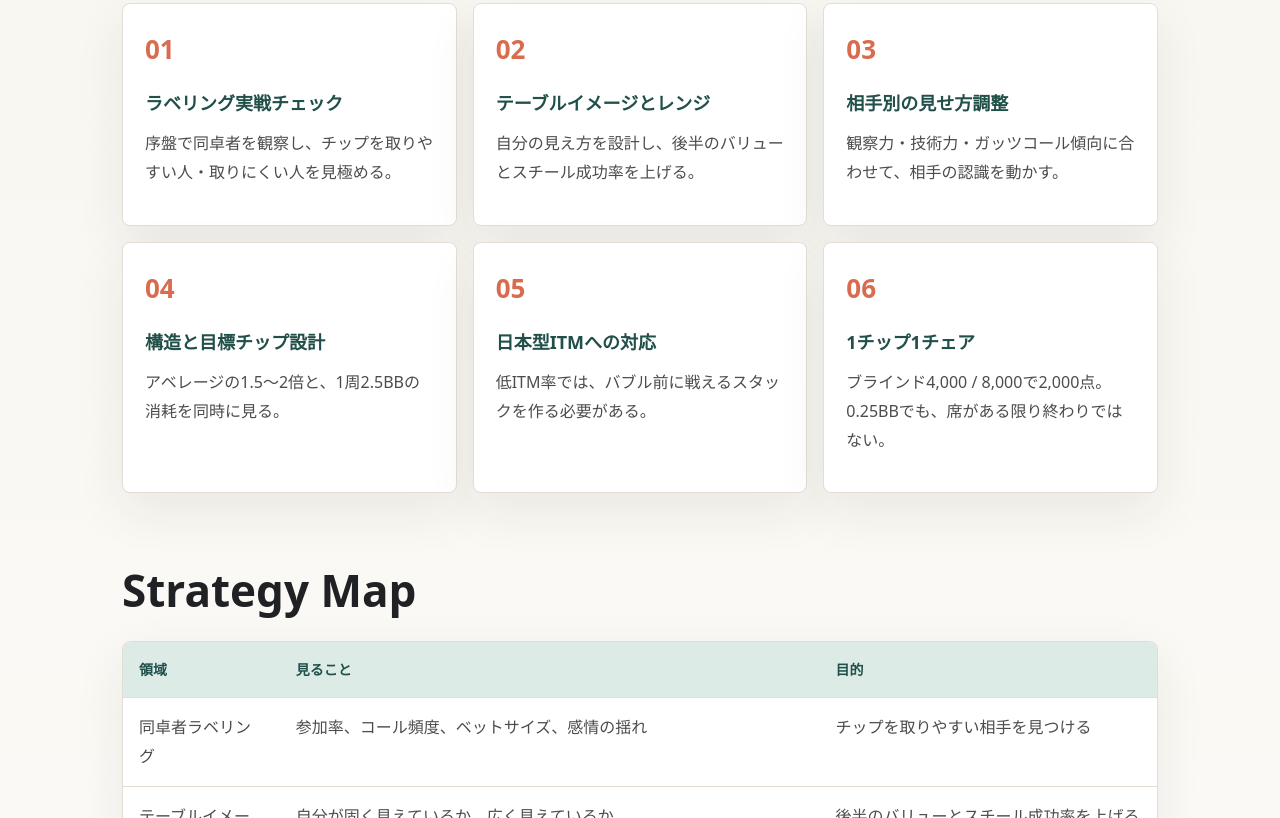
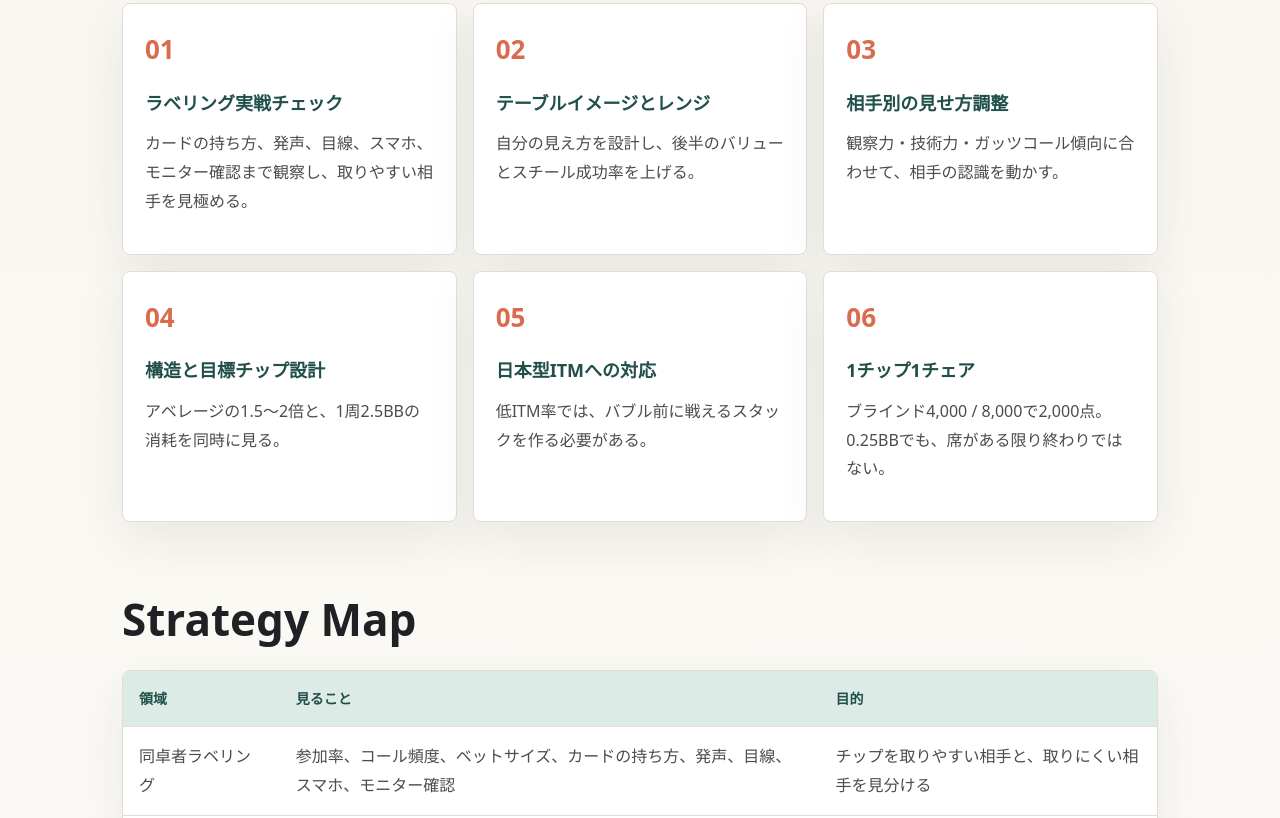
Before and after one commit to nekomura-ai/poker-inmoney-strategy, a plain HTML site: page index.html in a window 1280 px wide. Shown: the part 1240-2058 px from the top of the page. Drawn offline with Linux system fonts and the light colour scheme.

Commit message:
Mention tell observation in guide overview

```diff
--- a/index.html
+++ b/index.html
@@ -4,7 +4,7 @@
   <meta charset="utf-8">
   <meta name="viewport" content="width=device-width, initial-scale=1">
   <title>猫の集会メンバー限定 インマネ戦略ガイド</title>
-  <meta name="description" content="猫の集会メンバー限定のポーカートーナメント実戦ガイド。観察、ラベリング、平均スタック、1周2.5BB、1チップ1チェアをまとめた作戦書です。">
+  <meta name="description" content="猫の集会メンバー限定のポーカートーナメント実戦ガイド。観察、ラベリング、テル、平均スタック、1周2.5BB、1チップ1チェアをまとめた作戦書です。">
   <style>
     :root { --paper:#fbfaf6; --surface:#fff; --ink:#202124; --text:#4a4d4b; --muted:#747a77; --teal:#2f6f68; --teal-dark:#214f4a; --mint:#dcebe6; --coral:#d96c4f; --line:#e4ded2; --shadow:rgba(32,33,36,.08); }
     * { box-sizing:border-box; }
@@ -75,19 +75,11 @@
   </style>
 </head>
 <body>
-  <header class="hero">
-    <div class="hero-inner">
-      <div class="eyebrow">Neko no Shukai / Members Only Playbook</div>
-      <h1><span>猫の集会メンバー限定</span><span>インマネ戦略ガイド</span></h1>
-      <p class="subtitle">これは一般向けの公開資料ではなく、猫の集会メンバーがトーナメントで勝ち残るための作戦書です。観察し、分類し、相手の認識を設計し、インマネに届くスタックを作ります。</p>
-      <div class="motto">合言葉：1チップ1チェア</div>
-      <div class="hero-actions"><a class="button" href="#read">作戦を読む</a><a class="button secondary" href="#orbit">1チップ1チェアを見る</a></div>
-    </div>
-  </header>
+  <header class="hero"><div class="hero-inner"><div class="eyebrow">Neko no Shukai / Members Only Playbook</div><h1><span>猫の集会メンバー限定</span><span>インマネ戦略ガイド</span></h1><p class="subtitle">これは一般向けの公開資料ではなく、猫の集会メンバーがトーナメントで勝ち残るための作戦書です。観察し、分類し、相手の認識を設計し、インマネに届くスタックを作ります。</p><div class="motto">合言葉：1チップ1チェア</div><div class="hero-actions"><a class="button" href="#read">作戦を読む</a><a class="button secondary" href="#orbit">1チップ1チェアを見る</a></div></div></header>
   <main>
     <section id="concept"><h2>Concept</h2><p class="lead">猫の集会では、ただハンドを待つのではなく、テーブル全体を観察し、相手の性質に合わせて戦略を変えます。このガイドは、メンバー同士で共通言語を持ち、インマネ率を上げるための実戦メモです。</p><div class="quote">インマネは偶然の到達点ではなく、序盤から作る作戦の結果です。</div></section>
     <section id="read"><h2>Read First</h2><p>まずはこの順番で読むと、観察、仕込み、スタック設計、終盤の粘りまで一本につながります。</p><div class="grid">
-      <a class="card" href="labeling-checkpoints.md"><span class="number">01</span><h3>ラベリング実戦チェック</h3><p>序盤で同卓者を観察し、チップを取りやすい人・取りにくい人を見極める。</p></a>
+      <a class="card" href="labeling-checkpoints.md"><span class="number">01</span><h3>ラベリング実戦チェック</h3><p>カードの持ち方、発声、目線、スマホ、モニター確認まで観察し、取りやすい相手を見極める。</p></a>
       <a class="card" href="early-image-range-strategy.md"><span class="number">02</span><h3>テーブルイメージとレンジ</h3><p>自分の見え方を設計し、後半のバリューとスチール成功率を上げる。</p></a>
       <a class="card" href="opponent-awareness-image-adjustment.md"><span class="number">03</span><h3>相手別の見せ方調整</h3><p>観察力・技術力・ガッツコール傾向に合わせて、相手の認識を動かす。</p></a>
       <a class="card" href="structure-target-stack.md"><span class="number">04</span><h3>構造と目標チップ設計</h3><p>アベレージの1.5〜2倍と、1周2.5BBの消耗を同時に見る。</p></a>
@@ -95,7 +87,7 @@
       <a class="card" href="orbit-cost-resilience.md"><span class="number">06</span><h3>1チップ1チェア</h3><p>ブラインド4,000 / 8,000で2,000点。0.25BBでも、席がある限り終わりではない。</p></a>
     </div></section>
     <section id="map"><h2>Strategy Map</h2><div class="table-wrap"><table><thead><tr><th>領域</th><th>見ること</th><th>目的</th></tr></thead><tbody>
-      <tr><td data-label="領域">同卓者ラベリング</td><td data-label="見ること">参加率、コール頻度、ベットサイズ、感情の揺れ</td><td data-label="目的">チップを取りやすい相手を見つける</td></tr>
+      <tr><td data-label="領域">同卓者ラベリング</td><td data-label="見ること">参加率、コール頻度、ベットサイズ、カードの持ち方、発声、目線、スマホ、モニター確認</td><td data-label="目的">チップを取りやすい相手と、取りにくい相手を見分ける</td></tr>
       <tr><td data-label="領域">テーブルイメージ設計</td><td data-label="見ること">自分が固く見えているか、広く見えているか</td><td data-label="目的">後半のバリューとスチール成功率を上げる</td></tr>
       <tr><td data-label="領域">相手別の見せ方調整</td><td data-label="見ること">観察力、技術力、ガッツコール傾向</td><td data-label="目的">相手に自然な誤判断をさせる</td></tr>
       <tr><td data-label="領域">アベレージ管理</td><td data-label="見ること">現在の平均スタック、自分のBB数、残り人数</td><td data-label="目的">常に平均の1.5〜2倍を理想ラインにする</td></tr>
```
